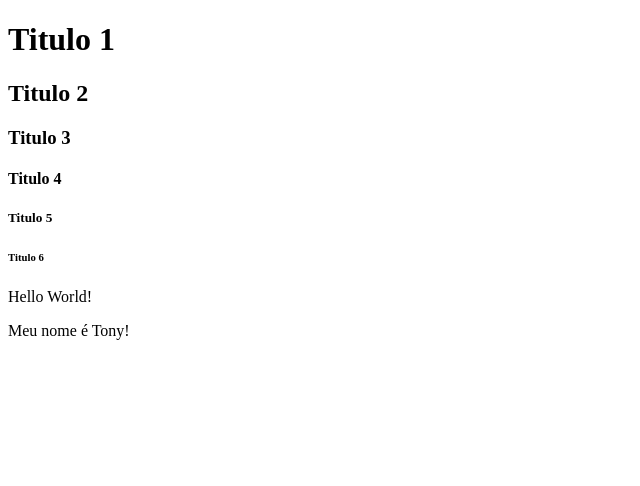
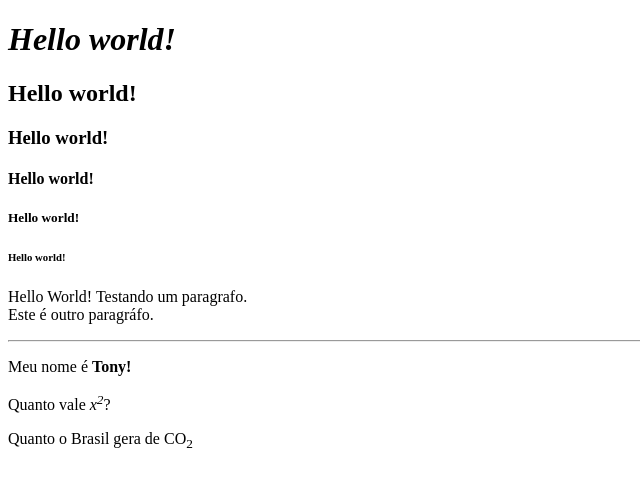
Before and after one commit to wesleymarchi/html-css, a plain HTML site: page index.html in a window 1280 px wide. Shown: the whole page, without its empty margins (0-640 px from the left). Drawn offline with Linux system fonts and the light colour scheme.

Commit message:
Formatação de textos.

```diff
--- a/index.html
+++ b/index.html
@@ -7,14 +7,21 @@
     <title>Hello World!</title>
 </head>
 <body>
-    <h1>Titulo 1</h1>
-    <h2>Titulo 2</h2>
-    <h3>Titulo 3</h3>
-    <h4>Titulo 4</h4>
-    <h5>Titulo 5</h5>
-    <h6>Titulo 6</h6>
+    <h1><i>Hello world!</i></h1>
+    <h2>Hello world!</h2>
+    <h3>Hello world!</h3>
+    <h4>Hello world!</h4>
+    <h5>Hello world!</h5>
+    <h6>Hello world!</h6>
 
-    <p>Hello World!</p>
-    <p>Meu nome é Tony!</p>
+    <p>
+        Hello World! Testando um paragrafo. <br />Este é outro paragráfo.
+    </p>
+
+    <hr />
+
+    <p>Meu nome é <b>Tony!</b></p>
+    <p>Quanto vale <i>x<sup>2</sup></i>?</p>
+    <p>Quanto o Brasil gera de CO<sub>2</sub></p>
 </body>
 </html>
```
